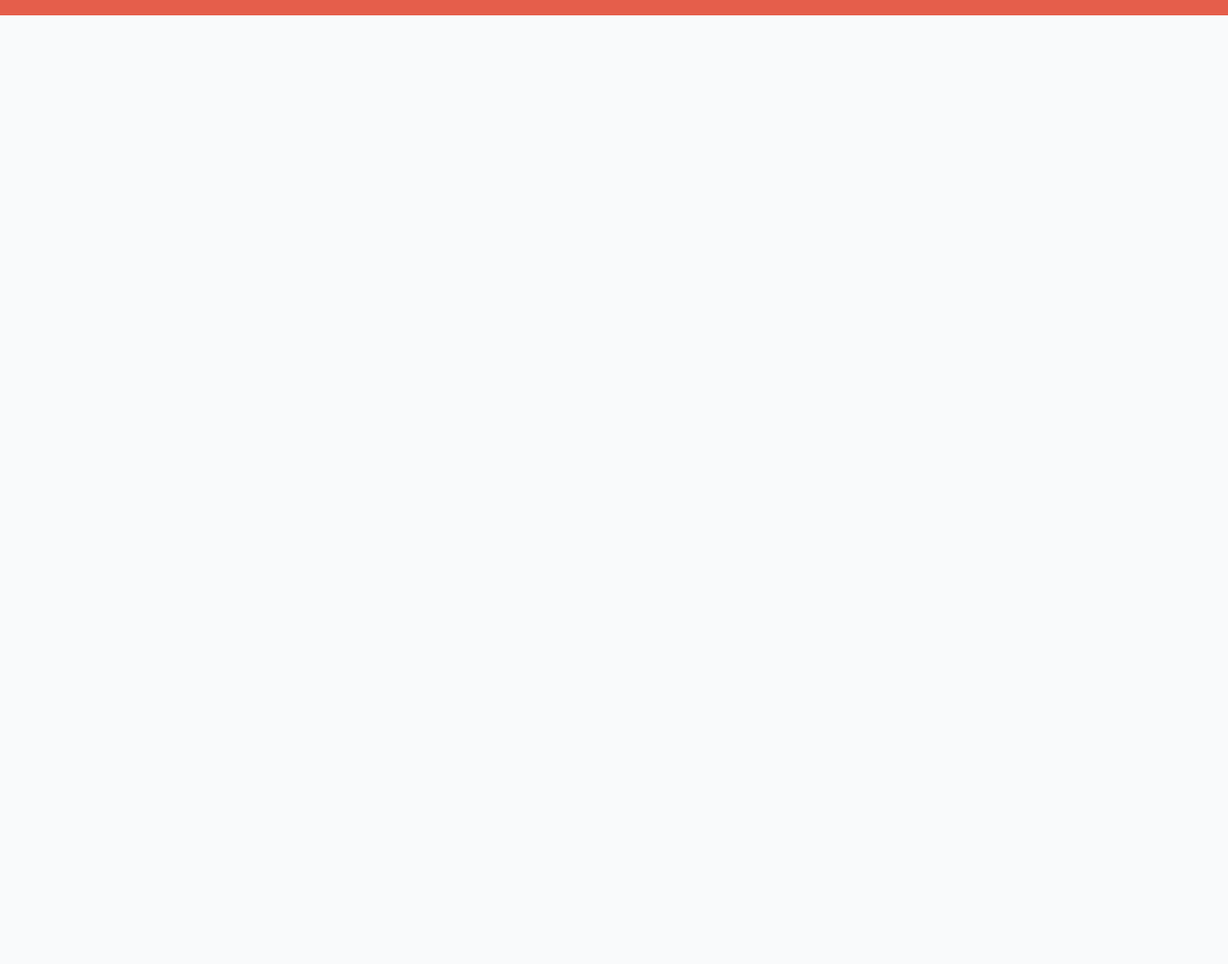
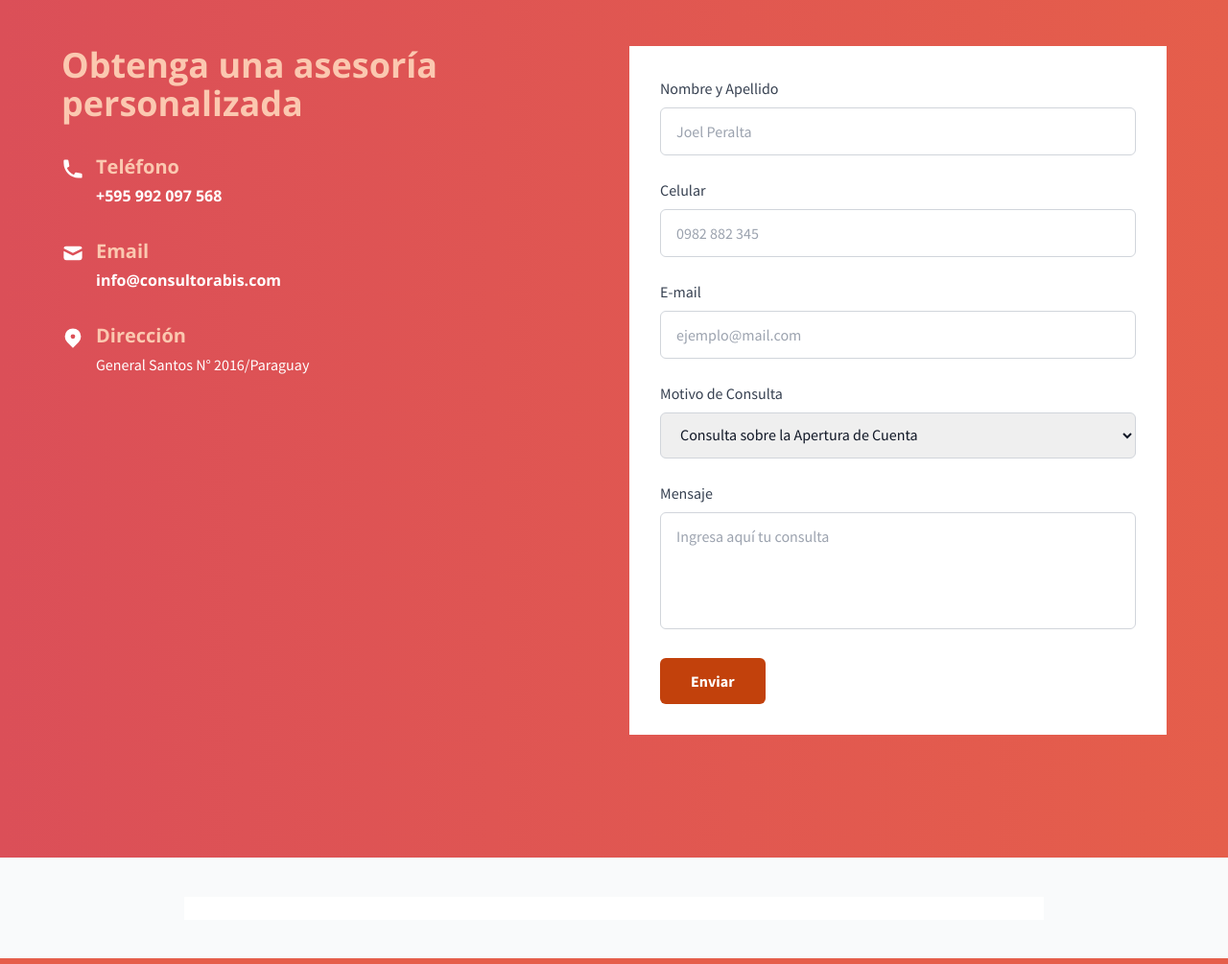
Before and after one commit to carlvallory/consultorabis, an Astro site: page / in a window 1280 px wide. Shown: the part 2719-3724 px from the top of the page at 96% size. Before the commit the page ends 2735 px from the top, so only its background shows below. Built offline with nearby package versions, Linux system fonts and the light colour scheme; Astro itself is replaced by a stand-in of ours.

Commit message:
Contacto form

```diff
--- /dev/null
+++ b/src/components/FormularioContacto.astro
@@ -0,0 +1,151 @@
+---
+// FormularioContacto.astro
+---
+
+<section class="text-white py-16 px-4 w-full">
+    <div class="container mx-auto max-w-6xl">
+        <div class="grid grid-cols-1 md:grid-cols-2 gap-8 items-start">
+
+            <!-- Columna Izquierda - Información de Contacto -->
+            <div class="space-y-8">
+                <h2 class="text-logo-acento text-3xl md:text-4xl font-bold mb-8">
+                    Obtenga una asesoría<br />personalizada
+                </h2>
+
+                <!-- Teléfono -->
+                <div class="flex items-start space-x-3">
+                    <svg class="w-6 h-6 mt-1 flex-shrink-0" fill="currentColor" viewBox="0 0 20 20">
+                        <path d="M2 3a1 1 0 011-1h2.153a1 1 0 01.986.836l.74 4.435a1 1 0 01-.54 1.06l-1.548.773a11.037 11.037 0 006.105 6.105l.774-1.548a1 1 0 011.059-.54l4.435.74a1 1 0 01.836.986V17a1 1 0 01-1 1h-2C7.82 18 2 12.18 2 5V3z"/>
+                    </svg>
+                    <div>
+                        <h3 class="text-logo-acento text-xl font-semibold mb-1">Teléfono</h3>
+                        <a href="tel:+595216664143" class="text-white hover:underline">+595 992 097 568</a>
+                    </div>
+                </div>
+
+                <!-- Email -->
+                <div class="flex items-start space-x-3">
+                    <svg class="w-6 h-6 mt-1 flex-shrink-0" fill="currentColor" viewBox="0 0 20 20">
+                        <path d="M2.003 5.884L10 9.882l7.997-3.998A2 2 0 0016 4H4a2 2 0 00-1.997 1.884z"/>
+                        <path d="M18 8.118l-8 4-8-4V14a2 2 0 002 2h12a2 2 0 002-2V8.118z"/>
+                    </svg>
+                    <div>
+                        <h3 class="text-logo-acento text-xl font-semibold mb-1">Email</h3>
+                        <a href="mailto:fais@fais.com.py" class="text-white hover:underline">info@consultorabis.com</a>
+                    </div>
+                </div>
+
+                <!-- Dirección -->
+                <div class="flex items-start space-x-3">
+                    <svg class="w-6 h-6 mt-1 flex-shrink-0" fill="currentColor" viewBox="0 0 20 20">
+                        <path fill-rule="evenodd" d="M5.05 4.05a7 7 0 119.9 9.9L10 18.9l-4.95-4.95a7 7 0 010-9.9zM10 11a2 2 0 100-4 2 2 0 000 4z" clip-rule="evenodd"/>
+                    </svg>
+                    <div>
+                        <h3 class="text-logo-acento text-xl font-semibold mb-1">Dirección</h3>
+                        <p class="text-white">General Santos N° 2016/Paraguay</p>
+                    </div>
+                </div>
+            </div>
+
+            <!-- Columna Derecha - Formulario -->
+            <div class="bg-white rounded-lg shadow-xl p-8">
+                <form class="space-y-6">
+
+                    <!-- Nombre y Apellido -->
+                    <div>
+                        <label for="nombre" class="block text-gray-700 font-medium mb-2">
+                            Nombre y Apellido
+                        </label>
+                        <input
+                            type="text"
+                            id="nombre"
+                            name="nombre"
+                            placeholder="Joel Peralta"
+                            class="w-full px-4 py-3 border border-gray-300 rounded-md focus:outline-none focus:ring-2 focus:ring-teal-600 focus:border-transparent text-gray-900"
+                            required
+                        />
+                    </div>
+
+                    <!-- Celular -->
+                    <div>
+                        <label for="celular" class="block text-gray-700 font-medium mb-2">
+                            Celular
+                        </label>
+                        <input
+                            type="tel"
+                            id="celular"
+                            name="celular"
+                            placeholder="0982 882 345"
+                            class="w-full px-4 py-3 border border-gray-300 rounded-md focus:outline-none focus:ring-2 focus:ring-teal-600 focus:border-transparent text-gray-900"
+                            required
+                        />
+                    </div>
+
+                    <!-- E-mail -->
+                    <div>
+                        <label for="email" class="block text-gray-700 font-medium mb-2">
+                            E-mail
+                        </label>
+                        <input
+                            type="email"
+                            id="email"
+                            name="email"
+                            placeholder="ejemplo@mail.com"
+                            class="w-full px-4 py-3 border border-gray-300 rounded-md focus:outline-none focus:ring-2 focus:ring-teal-600 focus:border-transparent text-gray-900"
+                            required
+                        />
+                    </div>
+
+                    <!-- Motivo de Consulta -->
+                    <div>
+                        <label for="motivo" class="block text-gray-700 font-medium mb-2">
+                            Motivo de Consulta
+                        </label>
+                        <select
+                            id="motivo"
+                            name="motivo"
+                            class="w-full px-4 py-3 border border-gray-300 rounded-md focus:outline-none focus:ring-2 focus:ring-teal-600 focus:border-transparent text-gray-900"
+                            required
+                        >
+                            <option value="">Consulta sobre la Apertura de Cuenta</option>
+                            <option value="asesoramiento-financiero">Asesoramiento Financiero</option>
+                            <option value="estrategia-empresarial">Estrategia Empresarial</option>
+                            <option value="investigacion">Investigación</option>
+                            <option value="evaluacion-proyectos">Evaluación de Proyectos</option>
+                            <option value="estudios-mercado">Estudios de Mercado</option>
+                            <option value="capacitacion">Capacitación</option>
+                            <option value="otro">Otro</option>
+                        </select>
+                    </div>
+
+                    <!-- Mensaje -->
+                    <div>
+                        <label for="mensaje" class="block text-gray-700 font-medium mb-2">
+                            Mensaje
+                        </label>
+                        <textarea
+                            id="mensaje"
+                            name="mensaje"
+                            rows="4"
+                            placeholder="Ingresa aquí tu consulta"
+                            class="w-full px-4 py-3 border border-gray-300 rounded-md focus:outline-none focus:ring-2 focus:ring-teal-600 focus:border-transparent text-gray-900 resize-none"
+                            required
+                        ></textarea>
+                    </div>
+
+                    <!-- Botón Enviar -->
+                    <div>
+                        <button
+                            type="submit"
+                            class="bg-orange-700 hover:bg-teal-800 text-white font-semibold px-8 py-3 rounded-md transition-colors duration-300 w-full md:w-auto"
+                        >
+                            Enviar
+                        </button>
+                    </div>
+
+                </form>
+            </div>
+
+        </div>
+    </div>
+</section>
--- a/src/pages/index.astro
+++ b/src/pages/index.astro
@@ -2,6 +2,7 @@
 import Layout from '../layouts/Layout.astro';
 import NavMenu from '../components/NavMenu.astro';
 import RevolutionSliderAstro from '../components/RevolutionSliderAstro.astro';
+import FormularioContacto from '../components/FormularioContacto.astro';
 ---
 
 <Layout title="Consultora Bis - Business Intelligence Services" description="Consultora Bis, tu socio estratégico en Paraguay para el desarrollo y consolidación empresarial. Servicios de asesoramiento financiero, estrategia, investigación y más.">
@@ -114,19 +115,26 @@ import RevolutionSliderAstro from '../components/RevolutionSliderAstro.astro';
                     <img src="icons8-mail-50-white.png" alt="mail" class="w-8 h-8 mr-2" />
 					info@consultorabis.com
                 </a>
-                <a href="tel:+595XXXXXXXXX" class="bg-gradient-to-r from-logo-principal to-logo-secundario hover:bg-logo-acento-darker text-white px-8 py-3 rounded-full text-lg font-semibold transition duration-300 flex items-center">
+                <a href="tel:+595992097568" class="bg-gradient-to-r from-logo-principal to-logo-secundario hover:bg-logo-acento-darker text-white px-8 py-3 rounded-full text-lg font-semibold transition duration-300 flex items-center">
                     <img src="icons8-phone-50-white.png" alt="phone" class="w-8 h-8 mr-2" />
-                    +595 XXXXXXXXX
+                    +595 992 097 568
                 </a>
-                </div>
+            </div>
+
         </section>
+
+		<section id="contacto" class="py-16 px-4 bg-gradient-to-r from-logo-principal to-logo-secundario text-white w-full border-b border-gray-100">
+			<FormularioContacto />
+		</section>
+
+		<section id="end" class="py-3 px-4 bg-white mx-auto max-w-4xl mt-10 mb-10 text-center"></section>
     </main>
 
     <footer class="bg-logo-secundario text-white py-8 px-4 mt-auto">
         <div class="container mx-auto flex flex-col md:flex-row justify-between items-center text-center md:text-left">
             <p class="mb-4 md:mb-0">&copy; {new Date().getFullYear()} Consultora Bis. Todos los derechos reservados.</p>
             <div class="flex space-x-6">
-                <a href="https://wa.me/595XXXXXXXXX" target="_blank" rel="noopener noreferrer" class="text-white hover:text-green-400 transition-colors duration-300 flex items-center">
+                <a href="https://wa.me/595992097568" target="_blank" rel="noopener noreferrer" class="text-white hover:text-green-400 transition-colors duration-300 flex items-center">
                     <img src="/icons8-whatsapp.svg" alt="WhatsApp" class="w-8 h-8 mr-2 icon" /> WhatsApp
                 </a>
                 <a href="https://www.linkedin.com/company/tu-empresa/" target="_blank" rel="noopener noreferrer" class="text-white hover:text-blue-300 transition-colors duration-300 flex items-center">
```
